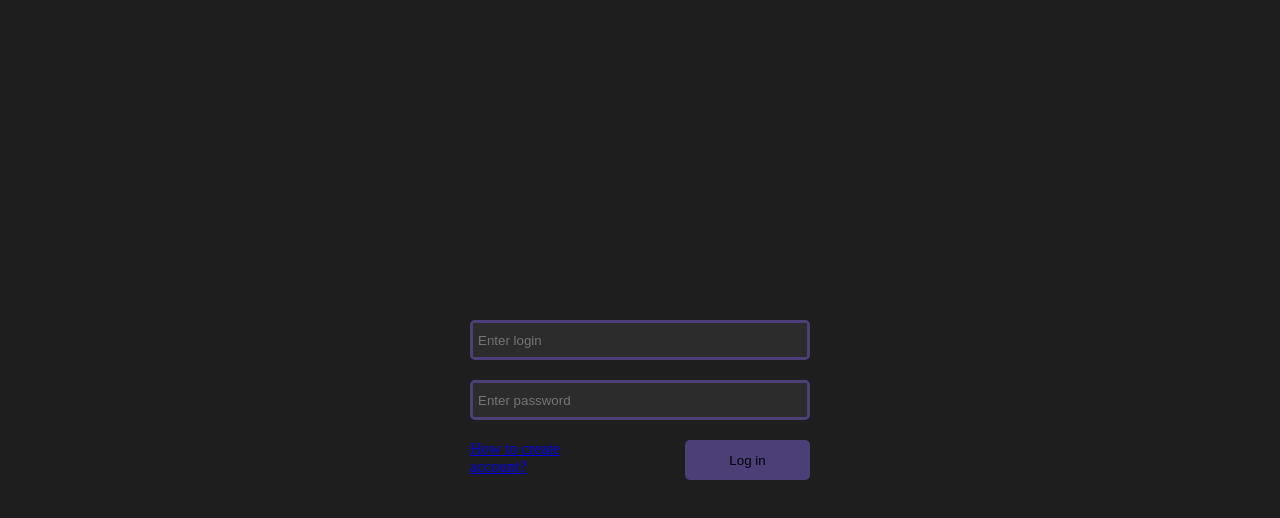
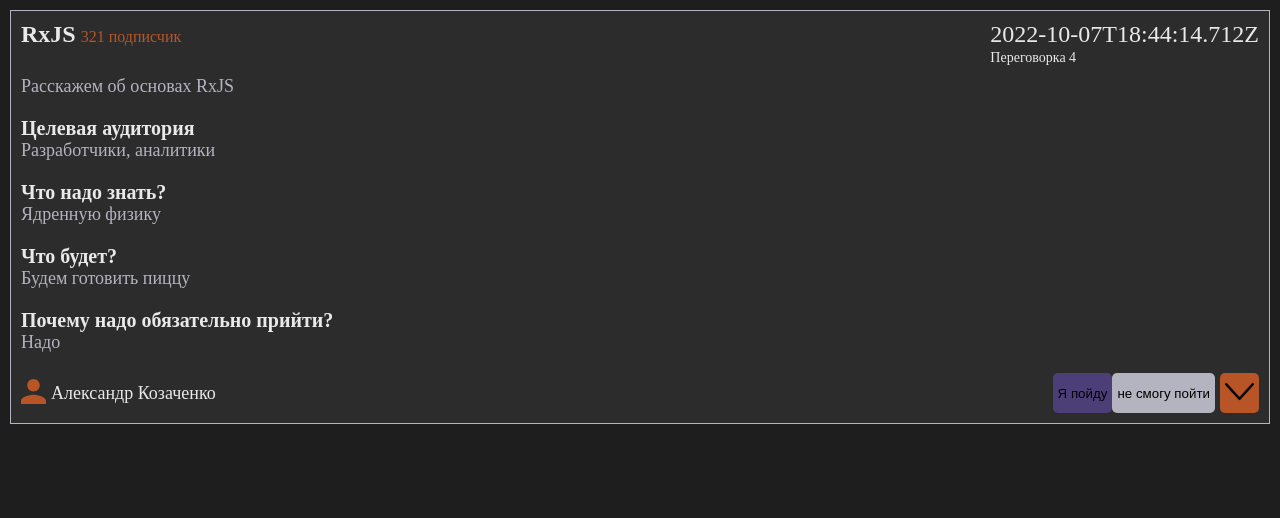
Before and after one commit to vladislavorehov55/final-liga-project, an Angular app: page / in a window 1280 px wide. Shown: the top 518 px of the page. Built offline with nearby package versions, Linux system fonts and the light colour scheme.

Commit message:
Added: routing to auth page and meetups page

```diff
--- a/src/app/app-routing.module.ts
+++ b/src/app/app-routing.module.ts
@@ -1,7 +1,18 @@
 import { NgModule } from '@angular/core';
 import { RouterModule, Routes } from '@angular/router';
+import {MeetupsPageComponent} from "./components/pages/meetups-page/meetups-page.component";
+import {AuthPageComponent} from "./components/pages/auth-page/auth-page.component";
 
-const routes: Routes = [];
+const routes: Routes = [
+  {
+    path: '',
+    component: MeetupsPageComponent
+  },
+  {
+    path: 'auth',
+    component: AuthPageComponent
+  }
+];
 
 @NgModule({
   imports: [RouterModule.forRoot(routes)],
--- a/src/app/app.component.html
+++ b/src/app/app.component.html
@@ -1,3 +1,3 @@
 <div class="container">
-  <app-auth-page></app-auth-page>
+  <router-outlet></router-outlet>
 </div>
```
